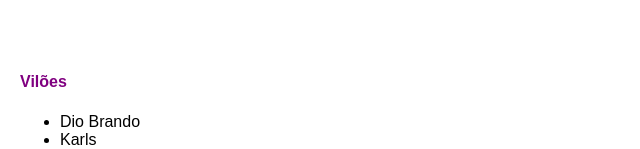
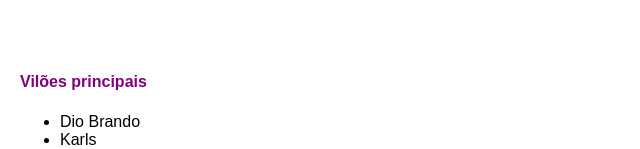
Before and after one commit to Gerdson28/Jojo.github.io, a plain HTML site: page index.html in a window 1280 px wide. Shown: the part 1133-1282 px from the top of the page, without its empty margins (0-640 px from the left). Drawn offline with Linux system fonts and the light colour scheme.

Commit message:
Update index.html

```diff
--- a/index.html
+++ b/index.html
@@ -59,7 +59,7 @@
         </ol>
     </section>
     <section id="vilões principais">
-        <h4>Vilões</h4>
+        <h4>Vilões principais</h4>
         <ul>
             <li>Dio Brando</li>
             <li>Karls</li>
```
